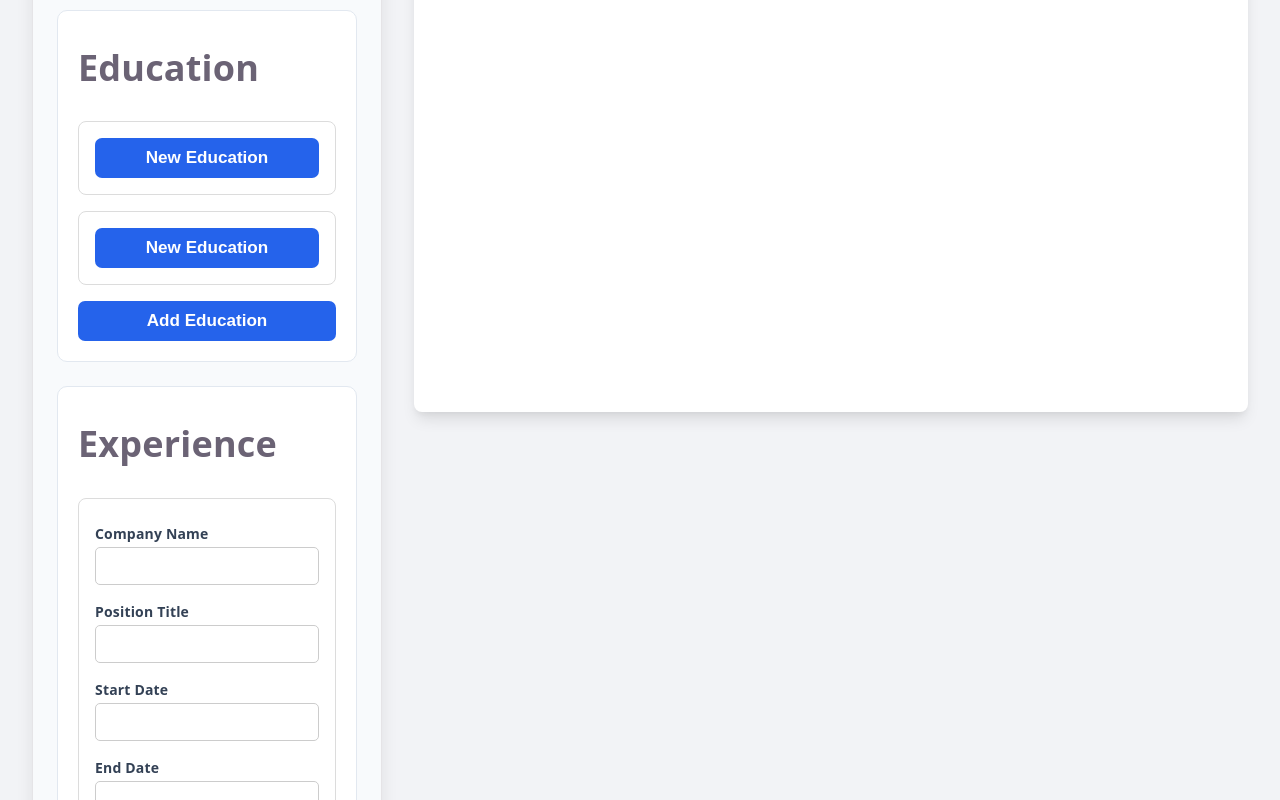
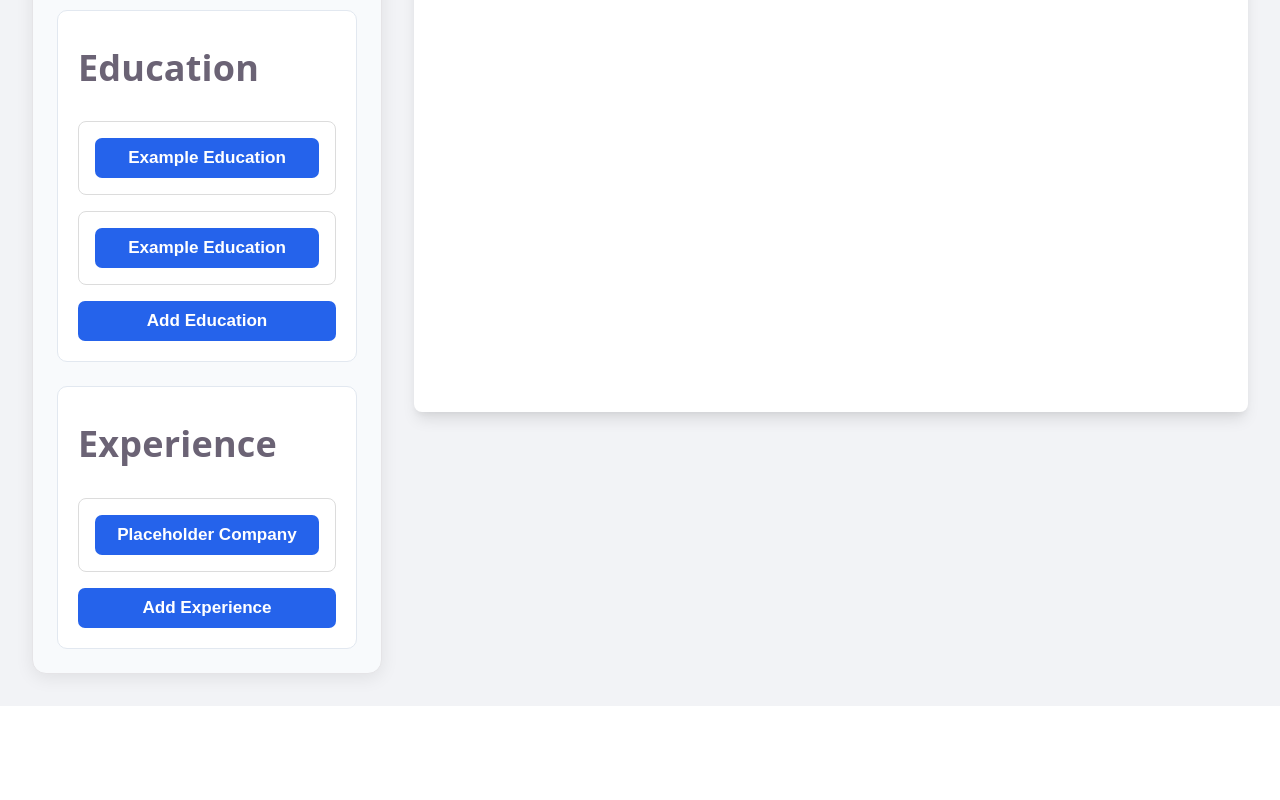
Before and after one commit to GoldenGlint/CV-Application, a React (Vite) app: page / in a window 1280 px wide. Shown: the part 620-1420 px from the top of the page. After the commit the page ends 1326 px from the top, so only its background shows below. Built offline with nearby package versions, Linux system fonts and the light colour scheme.

Commit message:
Can only open one experience at a time

```diff
--- a/src/App.jsx
+++ b/src/App.jsx
@@ -228,7 +228,7 @@ function FormEducation({setPerson, education}){
               );
             }}
           >
-            {edu.school || "New Education"}
+            {edu.school || "Example Education"}
           </button>
         {openEducationId === edu.id && (
         <div className="educationFields">
@@ -251,6 +251,8 @@ function FormEducation({setPerson, education}){
 
 
 function FormExperience({setPerson, experience}){
+
+  const [openExperienceID, setExperienceID] = useState(null);
 
   function addExperience(){
     setPerson((prevPerson) => ({
@@ -288,6 +290,13 @@ function FormExperience({setPerson, experience}){
       <h1 className="formExperienceHeader">Experience</h1>
      { experience.map((exp) => (
       <div className="educationFormExperience" key={exp.id}>
+        <button onClick={()=>{
+          setExperienceID(openExperienceID===exp.id ? null : exp.id)
+        }}>
+        {exp.companyName||"Placeholder Company"}
+        </button>
+        {(openExperienceID===exp.id &&
+        <div className="experienceFields">
         <InputArrayField className="inputField" name="Company Name" msg="Company Name" fieldType="text" section="experience" field="companyName" setPerson={setPerson} id={exp.id}/>
         <InputArrayField className="inputField" name="Position Title" msg="Position Title" fieldType="text" section="experience" field="positionTitle" setPerson={setPerson} id={exp.id}/>
         <InputArrayField className="inputField" name="Start Date" msg="Start Date" fieldType="text" section="experience" field="expStartDate" setPerson={setPerson} id={exp.id}/>
@@ -295,6 +304,8 @@ function FormExperience({setPerson, experience}){
         <InputArrayField className="inputField" name="Location" msg="Location" fieldType="text" section="experience" field="expLocation" setPerson={setPerson} id={exp.id}/>
         <InputArrayField className="inputField" name="Description" msg="Description" fieldType="text" section="experience" field="expDescription" setPerson={setPerson} id={exp.id}/>
         <button className="formDeleteExperienceButton" onClick={() => removeExperience(exp.id)}>Delete Button</button>
+        </div>
+        )}
       </div>
 
       ))}
--- a/src/index.css
+++ b/src/index.css
@@ -118,6 +118,17 @@ body {
 }
 
 /* RESUME */
+
+.resume {
+  width: 8.5in;
+  height: 11in;
+
+  background: white;
+  padding: 0.5in;
+  box-sizing: border-box;
+
+  box-shadow: 0 0 10px rgba(0, 0, 0, 0.2);
+}
 
 .resumeGroup {
   flex: 1;
```
